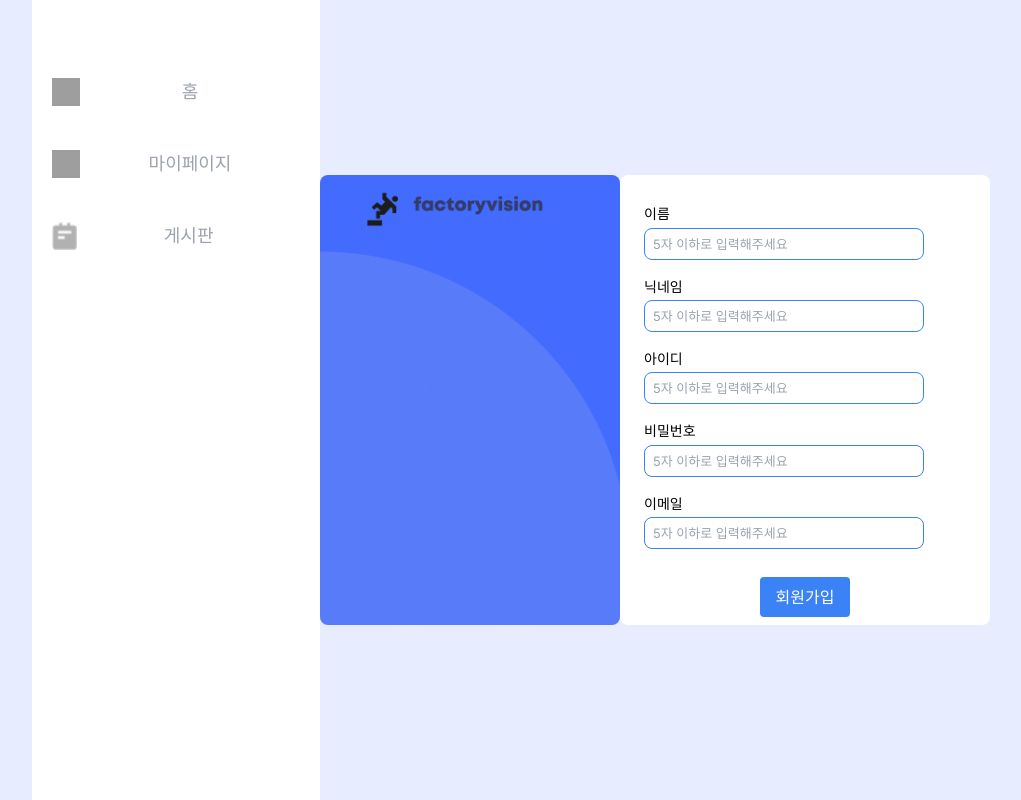
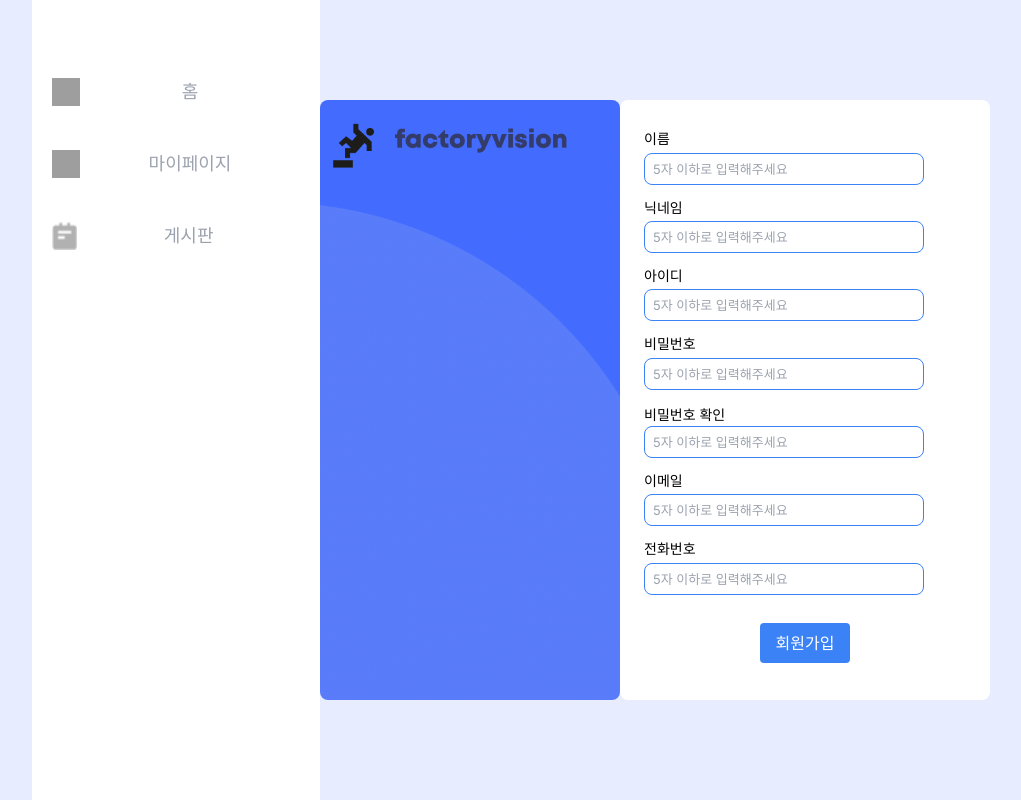
Before and after one commit to factoryvision/frontend, a Next.js app in the folder factoryvision/: page /user/register in a window 1280 px wide. Shown: the whole page, without its empty margins (129-1150 px from the left). Built offline with nearby package versions, Linux system fonts and the light colour scheme; grey boxes are pictures that could not be loaded.

Commit message:
[feat] 사용자 전체 정보 조회

```diff
--- a/factoryvision/src/app/manager/realtime/page.tsx
+++ b/factoryvision/src/app/manager/realtime/page.tsx
@@ -1,9 +1,12 @@
+"use client";
 import Link from 'next/link';
 import { ChangeEvent, useState } from "react";
 import Sidebar from "@/app/components/sidebar";
 import Header from "@/app/components/header";
 
 const MenuBar = () => {
+
+
     return (
     <div className="bg-white h-screen lg:w-60 flex flex-col justify-start">
         <img src="/logo.png" className="w-full" />
@@ -13,13 +16,7 @@ const MenuBar = () => {
     );
 };
 
-const TopBar = () => {
-    return (
-      <div className="bg-white w-screen lg:w-300 lg:h-16 flex flex-col items-center justify-center">
-        상단 바
-      </div>
-    );
-};
+
 
 
 export default function LoginPage() {
@@ -31,13 +28,13 @@ export default function LoginPage() {
         <div className="flex flex-col">
 
             <div className="flex flex-col">
-                <TopBar/>
+                <Header/>
             </div>
 
             <div className="flex flex-row">
 
                 <div className="flex flex-col">
-                    <MenuBar/>
+                    <Sidebar/>
                 </div>
 
 
--- a/factoryvision/src/app/manager/userInfo/page.tsx
+++ b/factoryvision/src/app/manager/userInfo/page.tsx
@@ -1,43 +1,59 @@
+"use client";
 import Link from 'next/link';
-import { ChangeEvent, useState } from "react";
+import { ChangeEvent, useState, useEffect } from "react";
 import Sidebar from "@/app/components/sidebar";
 import Header from "@/app/components/header";
 
-const MenuBar = () => {
-    return (
-    <div className="bg-white h-screen lg:w-60 flex flex-col justify-start">
-        <img src="/logo.png" className="w-full" />
-        <div className="text-blue text-xl p-4">메뉴1</div>
-        <div className="text-blue text-xl p-4">메뉴2</div>
-      </div>
-    );
-};
 
-const TopBar = () => {
-    return (
-      <div className="bg-white w-screen lg:w-300 lg:h-16 flex flex-col items-center justify-center">
-        상단 바
-      </div>
-    );
-};
+const UserInfo = () => {
 
-
-export default function LoginPage() {
+    const [users, setUsers] = useState([]);
 
     const currentPage = 2;
     const totalPages = 5
+
+    interface UserInfo {
+        name: string;
+        email: string;
+        nickname: string;
+        phone: string;
+        userId: string;
+      }
+
+    useEffect(() => {
+        // 사용자 데이터를 가져오는 비동기 함수
+        const fetchUserData = async () => {
+            try {
+                const response = await fetch("http://localhost:8080/factoryvision/userInfo", {
+                    method: "GET",
+                    headers: {
+                        "Content-Type": "application/json",
+                        "Authorization": `${localStorage.getItem("access-token")}`
+                    },
+                });
+                const data = await response.json();
+                console.log("전체 사용자 정보",response);
+                setUsers(data); // 사용자 데이터를 상태에 설정
+            } catch (error) {
+                console.error('Error fetching user data:', error);
+            }
+        };
+
+        fetchUserData(); // 데이터 가져오기 함수 호출
+    }, []);
+
 
     return (
         <div className="flex flex-col">
 
             <div className="flex flex-col">
-                <TopBar/>
+                <Header/>
             </div>
 
             <div className="flex flex-row">
 
                 <div className="flex flex-col">
-                    <MenuBar/>
+                    <Sidebar/>
                 </div>
 
 
@@ -55,6 +71,19 @@ export default function LoginPage() {
                             <span>순서</span> <span>이름</span> <span>닉네임</span> <span>전화번호</span> <span>이메일</span> <span>아이디</span>
                         </div>
                         <hr className="border-gray-300 mt-3" />
+                        {users.map((user: UserInfo, index) => (
+                            <div key={index} className="flex flex-row ml-5 mt-3 gap-20">
+                                <span>{index + 1}</span> {/* 순서 */}
+                                <span>{user.name}</span> {/* 이름 */}
+                                <span>{user.nickname}</span> {/* 닉네임 */}
+                                <span>{user.phone}</span> {/* 전화번호 */}
+                                <span>{user.email}</span> {/* 이메일 */}
+                                <span>{user.userId}</span> {/* 아이디 */}
+                            </div>
+                        ))}
+
+
+
                     </div>
 
 
@@ -95,3 +124,4 @@ export default function LoginPage() {
 
     );
 }
+export default UserInfo;
--- a/factoryvision/src/app/user/register/page.tsx
+++ b/factoryvision/src/app/user/register/page.tsx
@@ -62,7 +62,7 @@ export default function RegisterPage() {
       <Sidebar />
       <div className="flex flex-1 justify-center items-center h-screen">
         <div
-          className="bg-gray-200 rounded-lg w-[300px] h-[450px] p-5"
+          className="bg-gray-200 rounded-lg w-[300px] h-[600px] p-5"
           style={{
             backgroundImage: "url(/login_img.png)",
             backgroundSize: "cover",
@@ -70,7 +70,7 @@ export default function RegisterPage() {
           }}
         ></div>
 
-        <div className="bg-white rounded-lg w-[370px] h-[450px] p-5">
+        <div className="bg-white rounded-lg w-[370px] h-[600px] p-5">
           <div className="flex flex-col p-1 gap-[0.75rem] mt-1">
             <div className="flex flex-col gap-[0.25rem] mt-0">
               <div className="text-[0.875rem]">이름</div>
@@ -82,7 +82,7 @@ export default function RegisterPage() {
               />
             </div>
 
-            <div className="flex flex-col gap-[0.2rem] mt-1">
+            <div className="flex flex-col gap-[0.2rem] mt-0.7">
               <div className="text-[0.875rem]">닉네임</div>
               <input
                 className="w-[17.5rem] h-[2rem] bg-[#fff] text-[0.8125rem] rounded-[0.5rem] p-2 border border-blue-500"
@@ -92,7 +92,7 @@ export default function RegisterPage() {
               />
             </div>
 
-            <div className="flex flex-col gap-[0.2rem] mt-1">
+            <div className="flex flex-col gap-[0.2rem] mt-0.7">
               <div className="text-[0.875rem]">아이디</div>
               <input
                 className="w-[17.5rem] h-[2rem] bg-[#fff] text-[0.8125rem] rounded-[0.5rem] p-2 border border-blue-500"
@@ -102,23 +102,43 @@ export default function RegisterPage() {
               />
             </div>
 
-            <div className="flex flex-col gap-[0.2rem] mt-1">
+            <div className="flex flex-col gap-[0.2rem] mt-0.7">
               <div className="text-[0.875rem]">비밀번호</div>
               <input
                 className="w-[17.5rem] h-[2rem] bg-[#fff] text-[0.8125rem] rounded-[0.5rem] p-2 border border-blue-500"
-                type="text"
+                type="password"
                 placeholder="5자 이하로 입력해주세요"
                 onChange={handlePasswordChange}
               />
             </div>
 
-            <div className="flex flex-col gap-[0.2rem] mt-1">
+            <div className="flex flex-col gap-[0.1rem] mt-0.5">
+              <div className="text-[0.875rem]">비밀번호 확인</div>
+              <input
+                className="w-[17.5rem] h-[2rem] bg-[#fff] text-[0.8125rem] rounded-[0.5rem] p-2 border border-blue-500"
+                type="password"
+                placeholder="5자 이하로 입력해주세요"
+                onChange={handlePasswordChange}
+              />
+            </div>
+
+            <div className="flex flex-col gap-[0.2rem] mt-0.7">
               <div className="text-[0.875rem]">이메일</div>
               <input
                 className="w-[17.5rem] h-[2rem] bg-[#fff] text-[0.8125rem] rounded-[0.5rem] p-2 border border-blue-500"
                 type="text"
                 placeholder="5자 이하로 입력해주세요"
                 onChange={handleEmailChange}
+              />
+            </div>
+
+            <div className="flex flex-col gap-[0.2rem] mt-0.7">
+              <div className="text-[0.875rem]">전화번호</div>
+              <input
+                className="w-[17.5rem] h-[2rem] bg-[#fff] text-[0.8125rem] rounded-[0.5rem] p-2 border border-blue-500"
+                type="text"
+                placeholder="5자 이하로 입력해주세요"
+                onChange={handlePhoneChange}
               />
             </div>
 
```
